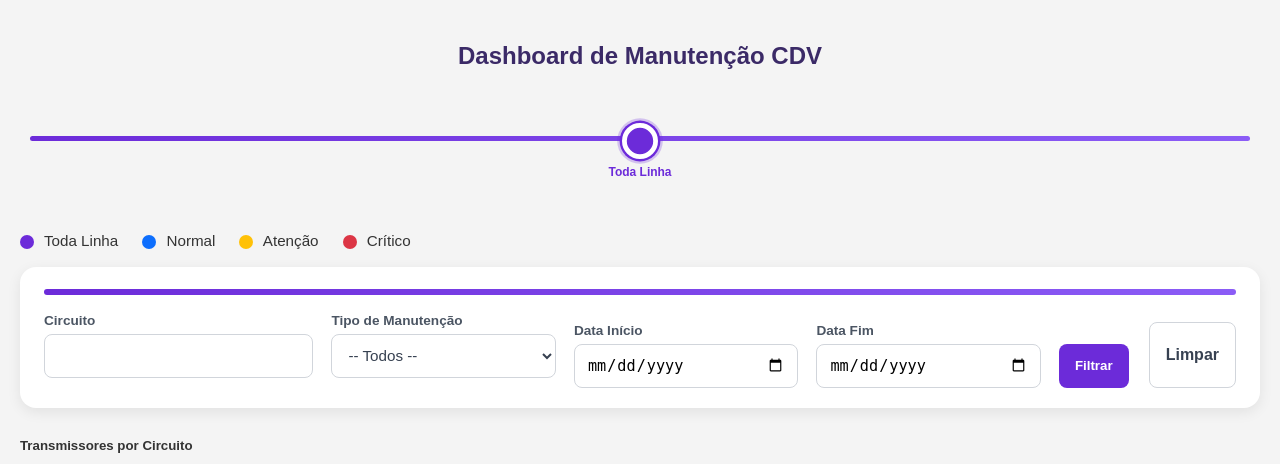
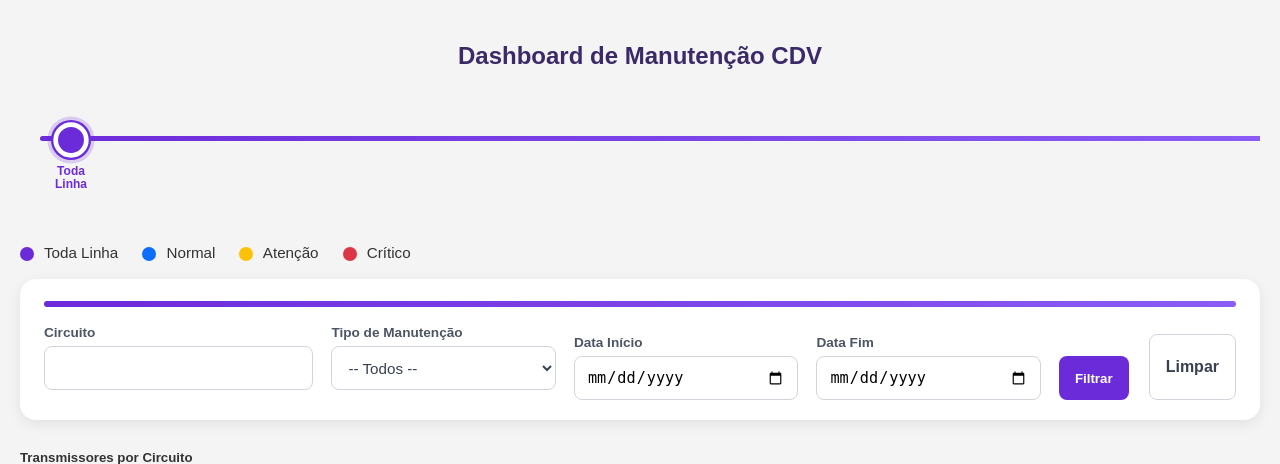
Before and after one commit to WillianVieira89/App_CDV, a Django app: page /dashboard/ in a window 1280 px wide. Shown: the part 51-515 px from the top of the page. Run offline with Django 5.2, Linux system fonts and the light colour scheme; the visitor is signed in with stand-in values (Sample User, id 1); data that the repository does not hold is empty.

Commit message:
Alteração em todo style css inline

```diff
--- a/cdv_api/templates/cdv_api/dashboard_manutencao.html
+++ b/cdv_api/templates/cdv_api/dashboard_manutencao.html
@@ -732,15 +732,14 @@ inicializarGraficoDegradacao();
         margin-bottom:8px;
     }
 
-    .mapa-linha-wrapper {
-        position: relative;
-        width: 100%;
-        max-width: 100%;
-        padding: 35px 10px 20px 10px;
-        box-sizing: border-box;
-        margin-bottom: 10px;
+    .mapa-linha-wrapper{
+        position:relative;
+        width:100%;
         overflow-x:auto;
         overflow-y:hidden;
+        padding:28px 8px 18px 8px;
+        box-sizing:border-box;
+        margin-bottom:10px;
         -webkit-overflow-scrolling:touch;
         scrollbar-width:thin;
     }
@@ -754,65 +753,69 @@ inicializarGraficoDegradacao();
         border-radius:999px;
     }
 
-    .mapa-linha {
-        position: absolute;
-        top: 45px;
-        left: 10px;
-        width: calc(100% - 20px);
-        min-width: 1080px;
-        height: 5px;
-        background: linear-gradient(90deg, #6c2bd9, #8b5cf6);
-        border-radius: 999px;
-        z-index: 1;
+    .mapa-linha{
+        position:absolute;
+        top:37px;
+        left:16px;
+        width:1120px;
+        height:4px;
+        background:linear-gradient(90deg,#6c2bd9,#8b5cf6);
+        border-radius:999px;
+        z-index:1;
     }
 
-    .mapa-estacoes {
-        position: relative;
-        display: flex;
-        justify-content: space-between;
-        align-items: flex-start;
-        width: 100%;
-        min-width: 1100px;
-        gap: 8px;
-        z-index: 2;
+    .mapa-estacoes{
+        position:relative;
+        display:flex;
+        align-items:flex-start;
+        gap:14px;
+        width:max-content;
+        min-width:1120px;
+        padding:0 8px;
+        z-index:2;
     }
 
-    .estacao-no {
-        display: flex;
-        flex-direction: column;
-        align-items: center;
-        text-decoration: none;
-        flex: 1 0 58px;
-        min-width: 58px;
-        transition: transform 0.2s ease;
+    .estacao-no{
+        display:flex;
+        flex-direction:column;
+        align-items:center;
+        justify-content:flex-start;
+        text-decoration:none;
+        flex:0 0 52px;
+        min-width:52px;
+        transition:transform 0.2s ease;
     }
 
-    .estacao-no:hover {
-        transform: translateY(-5px);
+    .estacao-no:hover{
+        transform:translateY(-4px);
     }
 
-    .estacao-ponto {
-        width: 22px;
-        height: 22px;
-        border-radius: 50%;
-        border: 4px solid white;
-        box-shadow: 0 0 0 3px rgba(0,0,0,0.08);
-        margin-bottom: 10px;
-        flex: 0 0 auto;
+    .estacao-ponto{
+        width:18px;
+        height:18px;
+        border-radius:50%;
+        border:3px solid white;
+        box-shadow:0 0 0 2px rgba(0,0,0,0.08);
+        margin-bottom:8px;
+        flex:0 0 auto;
     }
 
-    .estacao-nome {
-        text-align: center;
-        line-height: 1.1;
-        font-weight: 600;
-        color: #374151;
-        max-width: 78px;
-        white-space: normal;
-        word-break: break-word;
-        font-size: 0.75rem;
+    .estacao-nome{
+        text-align:center;
+        line-height:1.1;
+        font-weight:600;
+        color:#374151;
+        max-width:52px;
+        white-space:normal;
+        word-break:break-word;
+        font-size:0.68rem;
     }
 
     .mobile-label{
+        display:block;
+    }
+
+    .desktop-label{
         display:none;
     }
 
@@ -834,8 +837,8 @@ inicializarGraficoDegradacao();
     }
 
     .estacao-selecionada .estacao-ponto {
-        transform: scale(1.2);
-        box-shadow: 0 0 0 4px rgba(108, 43, 217, 0.25), 0 0 0 2px #6c2bd9;
+        transform: scale(1.18);
+        box-shadow: 0 0 0 5px rgba(108, 43, 217, 0.20), 0 0 0 2px #6c2bd9;
     }
 
     .estacao-selecionada .estacao-nome {
@@ -977,6 +980,51 @@ inicializarGraficoDegradacao();
         max-width:320px;
     }
 
+    @media (min-width: 769px){
+        .mapa-linha-wrapper{
+            padding:34px 10px 20px 10px;
+        }
+
+        .mapa-linha{
+            top:45px;
+            left:20px;
+            width:1260px;
+            height:5px;
+        }
+
+        .mapa-estacoes{
+            gap:18px;
+            min-width:1260px;
+            padding:0 10px;
+        }
+
+        .estacao-no{
+            flex:0 0 62px;
+            min-width:62px;
+        }
+
+        .estacao-ponto{
+            width:22px;
+            height:22px;
+            border:4px solid white;
+            box-shadow:0 0 0 3px rgba(0,0,0,0.08);
+            margin-bottom:10px;
+        }
+
+        .estacao-nome{
+            max-width:78px;
+            font-size:0.75rem;
+        }
+
+        .desktop-label{
+            display:block;
+        }
+
+        .mobile-label{
+            display:none;
+        }
+    }
+
     @media (max-width: 1200px){
         .grid-filtros{
             grid-template-columns: 1fr 1fr;
```
Also changed, not shown: other parts of cdv_api/templates/cdv_api/dashboard_manutencao.html (+3 -51 lines), cdv_api/templates/cdv_api/gerar_relatorio_excel.html (+77 -77 lines).
